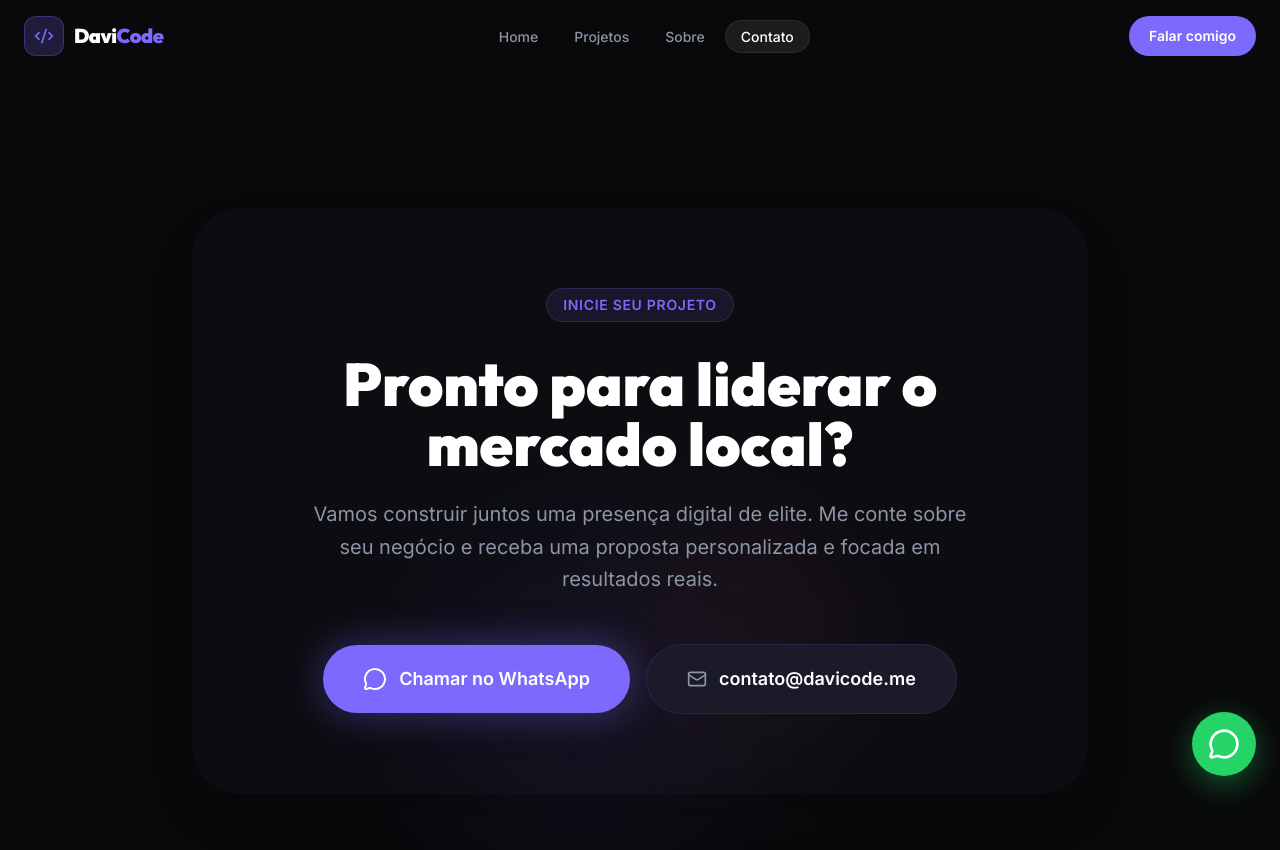
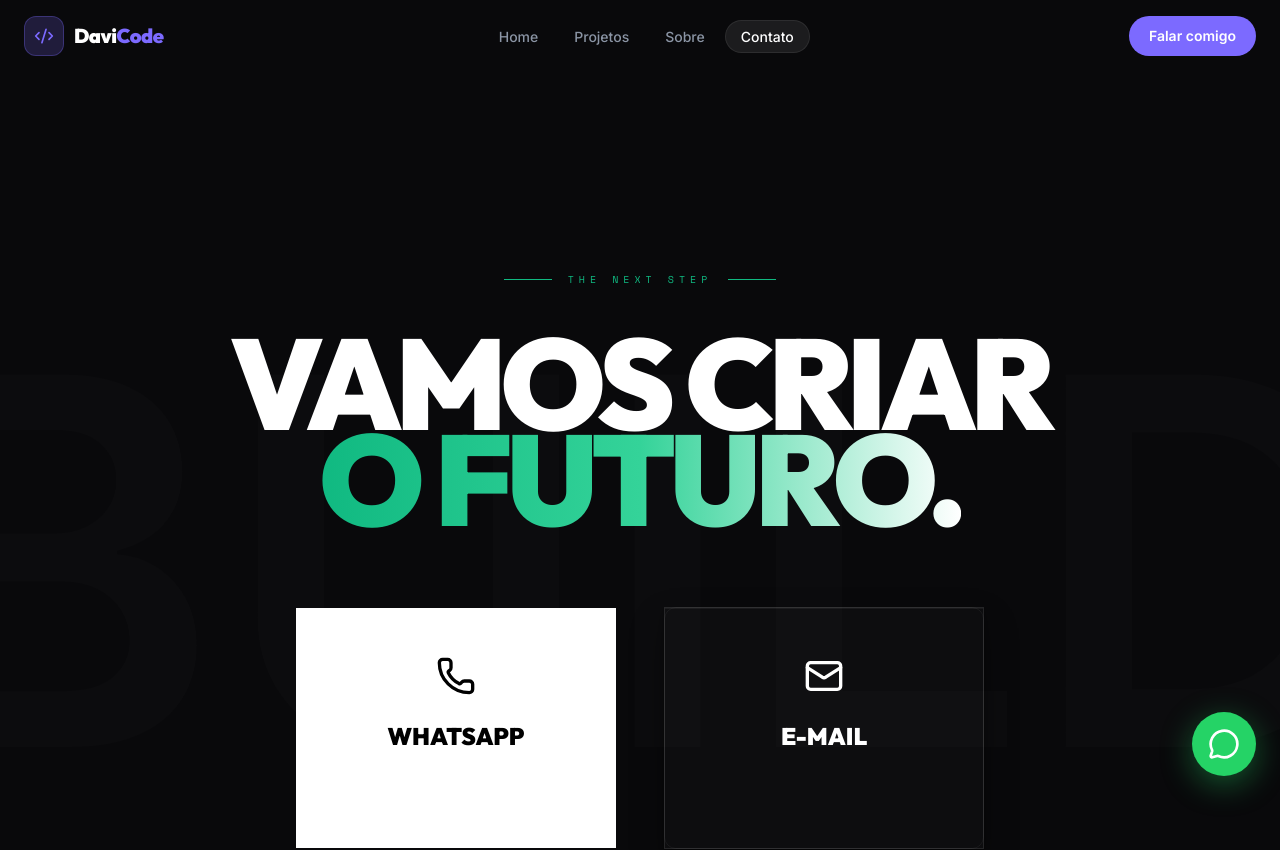
Before and after one commit to davi-449/portfolio-davicode, a React (Vite) app: page /contato in a window 1280 px wide. Shown: the top 850 px of the page. Built offline with nearby package versions, Linux system fonts and the light colour scheme.

Commit message:
feat: 🚀 full site god-tier refactor(2026): implement Industrial Precision & Kinetic UI in every module

```diff
--- a/src/App.tsx
+++ b/src/App.tsx
@@ -5,6 +5,7 @@ import { Navbar } from './components/layout/Navbar';
 import { Footer } from './components/layout/Footer';
 import { FloatingWhatsApp } from './components/layout/FloatingWhatsApp';
 import { PageTransition } from './components/layout/PageTransition';
+import { GlobalBackground } from './components/layout/GlobalBackground';
 
 import { HomePage } from './pages/HomePage';
 import { ProjectsPage } from './pages/ProjectsPage';
@@ -15,8 +16,9 @@ function App() {
   const location = useLocation();
 
   return (
-    <div className="min-h-screen text-text-main flex flex-col font-sans relative bg-bg-primary overflow-x-hidden selection:bg-accent/30 selection:text-white">
-      <a href="#main-content" className="sr-only focus:not-sr-only focus:absolute focus:z-[9999] focus:p-4 focus:bg-accent focus:text-white top-0 left-0">
+    <div className="min-h-screen text-white flex flex-col font-sans relative bg-zinc-950 overflow-x-hidden selection:bg-primary/30 selection:text-white">
+      <GlobalBackground />
+      <a href="#main-content" className="sr-only focus:not-sr-only focus:absolute focus:z-[9999] focus:p-4 focus:bg-primary focus:text-black top-0 left-0">
         Pular para o conteúdo principal
       </a>
       <Navbar />
--- /dev/null
+++ b/src/components/layout/GlobalBackground.tsx
@@ -0,0 +1,42 @@
+import { motion } from 'framer-motion';
+
+export const GlobalBackground = () => {
+  return (
+    <div className="fixed inset-0 z-[-1] bg-zinc-950 overflow-hidden pointer-events-none">
+      {/* Texture Layer */}
+      <div className="absolute inset-0 noise-bg mix-blend-overlay opacity-[0.03]" />
+
+      {/* Ambient Light Orbs */}
+      <motion.div
+        animate={{
+          x: [0, 100, 0],
+          y: [0, -50, 0],
+          scale: [1, 1.2, 1],
+        }}
+        transition={{
+          duration: 20,
+          repeat: Infinity,
+          ease: "linear"
+        }}
+        className="absolute top-[-10%] left-[-10%] w-[80vw] h-[80vw] bg-emerald-500/5 rounded-full blur-[120px]"
+      />
+
+      <motion.div
+        animate={{
+          x: [0, -100, 0],
+          y: [0, 50, 0],
+          scale: [1, 1.1, 1],
+        }}
+        transition={{
+          duration: 25,
+          repeat: Infinity,
+          ease: "linear"
+        }}
+        className="absolute bottom-[-10%] right-[-10%] w-[60vw] h-[60vw] bg-primary/5 rounded-full blur-[100px]"
+      />
+
+      {/* Grid Overlay sutil */}
+      <div className="absolute inset-0 bg-[linear-gradient(to_right,#80808005_1px,transparent_1px),linear-gradient(to_bottom,#80808005_1px,transparent_1px)] bg-[size:40px_40px] [mask-image:radial-gradient(ellipse_60%_50%_at_50%_0%,#000_70%,transparent_100%)]" />
+    </div>
+  );
+};
--- a/src/components/sections/AboutRevealSection.tsx
+++ b/src/components/sections/AboutRevealSection.tsx
@@ -1,42 +1,62 @@
+import { motion, useScroll, useTransform } from 'framer-motion';
 import { useRef } from 'react';
-import { useScroll } from 'framer-motion';
-import { TextRevealByWord } from '../ui/TextRevealByWord';
-import { Sparkles } from 'lucide-react';
 
 export const AboutRevealSection = () => {
-  const sectionRef = useRef<HTMLElement>(null);
-
-  // Monitora o progresso do scroll do usuário cruzando este contêiner de 200vh
+  const targetRef = useRef<HTMLDivElement>(null);
   const { scrollYProgress } = useScroll({
-    target: sectionRef,
-    offset: ['start center', 'end center'],
+    target: targetRef,
+    offset: ["start end", "end start"]
   });
 
+  const opacity = useTransform(scrollYProgress, [0, 0.3, 0.7, 1], [0, 1, 1, 0]);
+  const scale = useTransform(scrollYProgress, [0, 0.3, 0.7, 1], [0.8, 1, 1, 0.8]);
+  const rotate = useTransform(scrollYProgress, [0, 1], [2, -2]);
+
   return (
-    <section
-      ref={sectionRef}
-      id="about"
-      className="relative w-full bg-transparent z-10" // transparente para enxergar as estrelas
-      style={{ height: '200vh' }}
-    >
-      {/* Container Sticky que prende o conteúdo no centro da tela enquanto o scroll ocorre */}
-      <div className="sticky top-0 h-screen w-full flex items-center justify-center overflow-hidden">
-        <div className="max-w-7xl mx-auto px-6 md:px-12 w-full flex flex-col justify-center">
-
-          <div className="flex items-center gap-4 mb-8 md:mb-12 opacity-80">
-            <span className="w-12 md:w-20 h-[1px] bg-accent" />
-            <span className="text-accent tracking-[0.2em] text-xs md:text-sm font-bold uppercase flex items-center gap-2">
-              <Sparkles className="w-4 h-4 md:w-5 md:h-5 " /> Sublime Philosophy
-            </span>
+    <section ref={targetRef} className="py-48 bg-zinc-950 relative overflow-hidden">
+      <div className="container px-6 mx-auto max-w-7xl relative z-10">
+        <motion.div
+          style={{ opacity, scale, rotate }}
+          className="flex flex-col items-center text-center"
+        >
+          <div className="mb-12 flex items-center gap-4">
+            <div className="w-12 h-[1px] bg-primary" />
+            <span className="font-mono text-[10px] text-primary uppercase tracking-[0.5em]">The Philosophy</span>
+            <div className="w-12 h-[1px] bg-primary" />
           </div>
 
-          <TextRevealByWord
-            progress={scrollYProgress}
-            className="font-display font-bold text-2xl sm:text-3xl md:text-4xl lg:text-5xl xl:text-[4rem] text-white leading-[1.3] md:leading-[1.2] tracking-tight max-w-[95%]"
-            text="Transformo a complexidade digital em uma experiência puramente fluida. Programar não é apenas sobre digitar linhas de código, é sobre arquitetar soluções duradouras que conectam o design moderno à engenharia impecável. A alta performance não é um bônus, é a minha fundação."
-          />
-        </div>
+          <h2 className="text-[10vw] sm:text-[8vw] font-display font-black text-white uppercase leading-[0.8] mb-12 tracking-tighter">
+            Design é<br />
+            <span className="text-gradient-cyber">Performance.</span>
+          </h2>
+
+          <p className="max-w-3xl text-xl md:text-3xl text-zinc-400 font-sans leading-tight tracking-tight text-balance">
+            Eu não crio apenas sites. Eu projeto <span className="text-white">sistemas de conversão de alta precisão</span>. Cada pixel é uma decisão estratégica para guiar o usuário até a ação desejada.
+          </p>
+
+          <div className="mt-20 grid grid-cols-1 md:grid-cols-3 gap-12 text-left">
+            {[
+              { title: "Arquitetura Clean", desc: "Código modular e escalável usando as melhores práticas de engenharia." },
+              { title: "Visual Impact", desc: "Interfaces que param o scroll e impõe autoridade visual imediata." },
+              { title: "Data Driven", desc: "Decisões baseadas em métricas de UX e psicologia de conversão." }
+            ].map((item, i) => (
+              <motion.div
+                key={i}
+                initial={{ opacity: 0, y: 20 }}
+                whileInView={{ opacity: 1, y: 0 }}
+                transition={{ delay: 0.2 + i * 0.1 }}
+                className="p-8 liquid-glass border-white/5"
+              >
+                <h4 className="font-display font-black text-white text-xl uppercase mb-4 tracking-tight">{item.title}</h4>
+                <p className="text-zinc-500 text-sm leading-relaxed">{item.desc}</p>
+              </motion.div>
+            ))}
+          </div>
+        </motion.div>
       </div>
+
+      {/* Background Decor */}
+      <div className="absolute top-1/2 left-[-10%] w-[40vw] h-[40vw] bg-primary/5 rounded-full blur-[100px] pointer-events-none" />
     </section>
   );
 };
--- a/src/components/sections/ContactCTA.tsx
+++ b/src/components/sections/ContactCTA.tsx
@@ -1,64 +1,56 @@
 import { motion } from 'framer-motion';
-import { Mail, MessageCircle } from 'lucide-react';
+import { Mail, Phone, ArrowUpRight } from 'lucide-react';
+import { MagneticCard } from '../ui/MagneticCard';
 
 export const ContactCTA = () => {
   return (
-    <section className="py-32 px-6 relative overflow-hidden flex flex-col items-center justify-center text-center">
-
-      {/* Background Blobs Animados */}
-      <div className="absolute inset-0 z-0 pointer-events-none overflow-hidden">
-        <div
-          className="absolute top-1/2 left-[30%] -translate-y-1/2 w-[400px] h-[400px] rounded-full mix-blend-screen animate-float"
-          style={{ background: 'radial-gradient(ellipse, rgba(124,106,255,0.15), transparent 70%)', filter: 'blur(80px)' }}
-        />
-        <div
-          className="absolute top-1/2 right-[30%] -translate-y-1/2 w-[300px] h-[300px] rounded-full mix-blend-screen animate-float"
-          style={{ background: 'radial-gradient(ellipse, rgba(255,107,107,0.1), transparent 70%)', filter: 'blur(60px)', animationDelay: '2s' }}
-        />
-        <div className="absolute inset-0 bg-grid-pattern opacity-10" />
+    <section className="py-48 bg-zinc-950 relative overflow-hidden">
+      <div className="container px-6 mx-auto max-w-7xl relative z-10 text-center">
+        <motion.div
+          initial={{ opacity: 0, scale: 0.9 }}
+          whileInView={{ opacity: 1, scale: 1 }}
+          viewport={{ once: true }}
+          transition={{ duration: 0.8, ease: [0.16, 1, 0.3, 1] }}
+        >
+          <div className="mb-12 flex items-center justify-center gap-4">
+            <div className="w-12 h-[1px] bg-primary" />
+            <span className="font-mono text-[10px] text-primary uppercase tracking-[0.5em]">The Next Step</span>
+            <div className="w-12 h-[1px] bg-primary" />
           </div>
 
-      <motion.div
-        initial={{ opacity: 0, scale: 0.95 }}
-        whileInView={{ opacity: 1, scale: 1 }}
-        viewport={{ once: true }}
-        transition={{ duration: 0.8 }}
-        className="relative z-10 max-w-4xl glass-card rounded-[3rem] p-12 md:p-20 border-accent/20 bg-surface-1/50 backdrop-blur-3xl shadow-2xl"
-      >
-        <span className="inline-block px-4 py-1.5 rounded-full bg-accent/10 border border-accent/20 text-accent font-bold tracking-wider text-sm mb-8 uppercase">
-          Inicie seu Projeto
-        </span>
-
-        <h2 className="font-display text-4xl md:text-6xl font-bold mb-6 text-white text-glow">
-          Pronto para liderar o mercado local?
+          <h2 className="text-[12vw] sm:text-[10vw] font-display font-black text-white uppercase leading-[0.75] mb-20 tracking-tighter">
+            Vamos Criar<br />
+            <span className="text-gradient-cyber">o Futuro.</span>
           </h2>
 
-        <p className="text-xl text-text-muted mb-12 max-w-2xl mx-auto leading-relaxed">
-          Vamos construir juntos uma presença digital de elite. Me conte sobre seu negócio e receba uma proposta personalizada e focada em resultados reais.
-        </p>
-
-        <div className="flex flex-col sm:flex-row items-center justify-center gap-4">
-          <a
-            href="https://wa.me/5511956076123"
-
-            target="_blank"
-            rel="noopener noreferrer"
-            className="inline-flex w-full sm:w-auto justify-center items-center gap-3 px-10 py-5 rounded-full bg-accent text-white font-bold text-lg hover:bg-accent-hover transition-all hover:scale-[1.02] active:scale-95 shadow-[0_0_40px_rgba(124,106,255,0.4)] hover:shadow-[0_0_50px_rgba(124,106,255,0.6)]"
-          >
-            <MessageCircle className="w-6 h-6" />
-            Chamar no WhatsApp
+          <div className="flex flex-col md:flex-row items-center justify-center gap-12">
+            <a href="https://wa.me/5511956076123" target="_blank" rel="noopener noreferrer">
+              <MagneticCard className="w-full sm:w-80">
+                <div className="p-12 bg-white text-black font-display font-black text-2xl uppercase flex flex-col items-center gap-6 group">
+                  <Phone size={40} className="transition-transform duration-500 group-hover:scale-110" />
+                  WhatsApp
+                  <ArrowUpRight size={24} className="opacity-0 group-hover:opacity-100 transition-opacity" />
+                </div>
+              </MagneticCard>
             </a>
 
-          <a
-            href="mailto:contato@davicode.me"
-            className="inline-flex w-full sm:w-auto justify-center items-center gap-3 px-10 py-5 rounded-full bg-surface-2 border border-border text-white font-bold text-lg hover:border-accent hover:bg-surface-2/80 transition-all active:scale-95"
-          >
-            <Mail className="w-5 h-5 text-text-muted" />
-            contato@davicode.me
+            <a href="mailto:contato@davicode.com">
+              <MagneticCard className="w-full sm:w-80">
+                <div className="p-12 liquid-glass border-white/10 text-white font-display font-black text-2xl uppercase flex flex-col items-center gap-6 group">
+                  <Mail size={40} className="transition-transform duration-500 group-hover:scale-110 group-hover:text-primary" />
+                  E-mail
+                  <ArrowUpRight size={24} className="opacity-0 group-hover:opacity-100 transition-opacity" />
+                </div>
+              </MagneticCard>
             </a>
           </div>
         </motion.div>
+      </div>
 
+      {/* Decorative Text */}
+      <div className="absolute top-1/2 left-1/2 -translate-x-1/2 -translate-y-1/2 text-[40vw] font-black text-white/[0.01] select-none pointer-events-none uppercase leading-none">
+        Build
+      </div>
     </section>
   );
 };
```
Also changed, not shown: specs/006-full-site-god-tier-refactor/design.md (added, +19 -0 lines), specs/006-full-site-god-tier-refactor/proposal.md (added, +33 -0 lines), specs/006-full-site-god-tier-refactor/research.md (added, +22 -0 lines), specs/006-full-site-god-tier-refactor/tasks.md (added, +23 -0 lines), src/components/sections/ServicesSection.tsx (+76 -44 lines), src/components/sections/StatsStrip.tsx (+31 -20 lines). Lines whose indentation alone changed are shown as unchanged.
